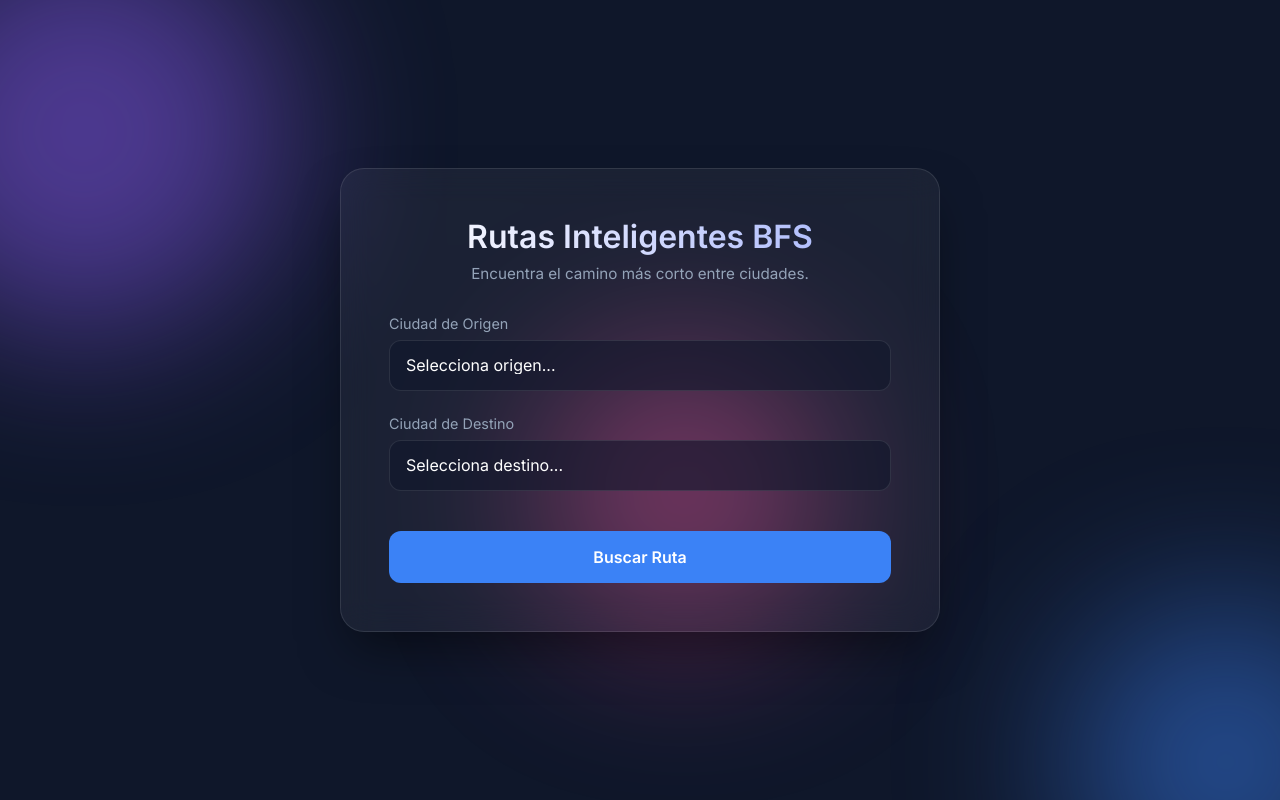
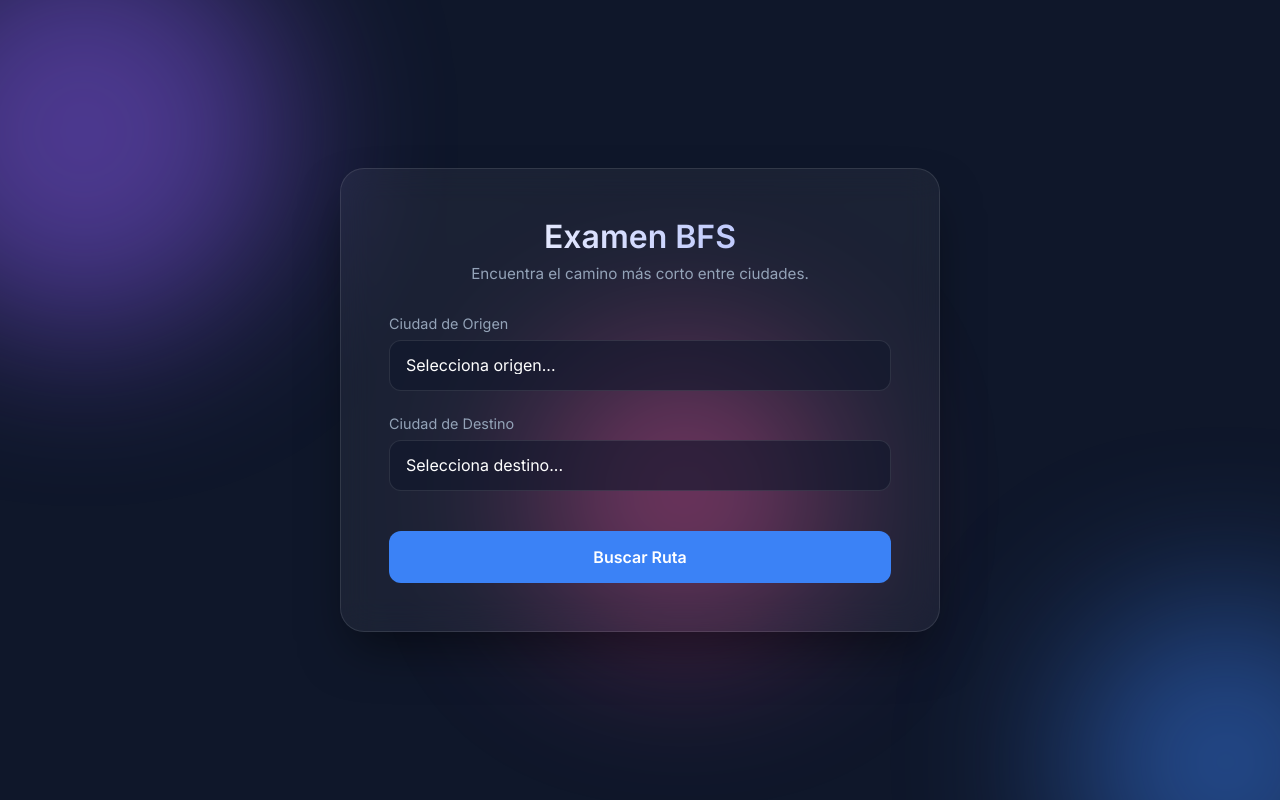
Before and after one commit to LUIGUI55/BFS, a Flask app: page / in a window 1280 px wide. Run offline with Flask 3, Linux system fonts and the light colour scheme.

Commit message:
format: update HTML templates and format

```diff
--- a/templates/index.html
+++ b/templates/index.html
@@ -1,5 +1,6 @@
 <!DOCTYPE html>
 <html lang="es">
+
 <head>
     <meta charset="UTF-8">
     <meta name="viewport" content="width=device-width, initial-scale=1.0">
@@ -7,6 +8,7 @@
     <link href="https://fonts.googleapis.com/css2?family=Inter:wght@300;400;600&display=swap" rel="stylesheet">
     <link rel="stylesheet" href="{{ url_for('static', filename='css/style.css') }}">
 </head>
+
 <body>
     <div class="background-shapes">
         <div class="shape shape-1"></div>
@@ -16,7 +18,7 @@
 
     <main class="glass-container">
         <header>
-            <h1>Rutas Inteligentes BFS</h1>
+            <h1>Examen BFS</h1>
             <p>Encuentra el camino más corto entre ciudades.</p>
         </header>
 
@@ -26,7 +28,7 @@
                 <select id="origen" name="origen" required>
                     <option value="" disabled selected>Selecciona origen...</option>
                     {% for city in cities %}
-                        <option value="{{ city }}">{{ city }}</option>
+                    <option value="{{ city }}">{{ city }}</option>
                     {% endfor %}
                 </select>
             </div>
@@ -36,7 +38,7 @@
                 <select id="destino" name="destino" required>
                     <option value="" disabled selected>Selecciona destino...</option>
                     {% for city in cities %}
-                        <option value="{{ city }}">{{ city }}</option>
+                    <option value="{{ city }}">{{ city }}</option>
                     {% endfor %}
                 </select>
             </div>
@@ -113,4 +115,5 @@
         });
     </script>
 </body>
+
 </html>
```
Also changed, not shown: puzzle-dashboard/index.html (+13 -3 lines), 2 other files.
